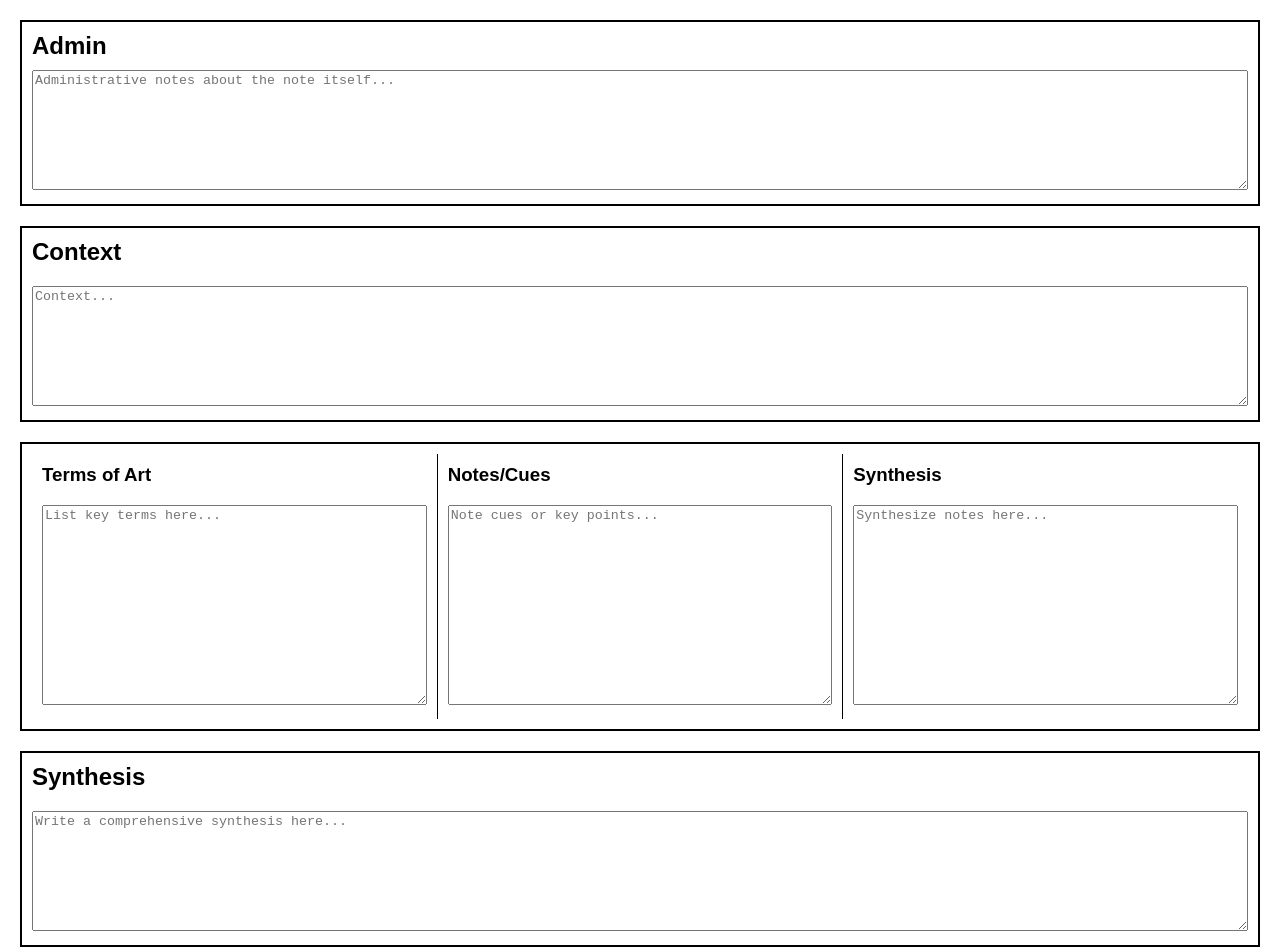
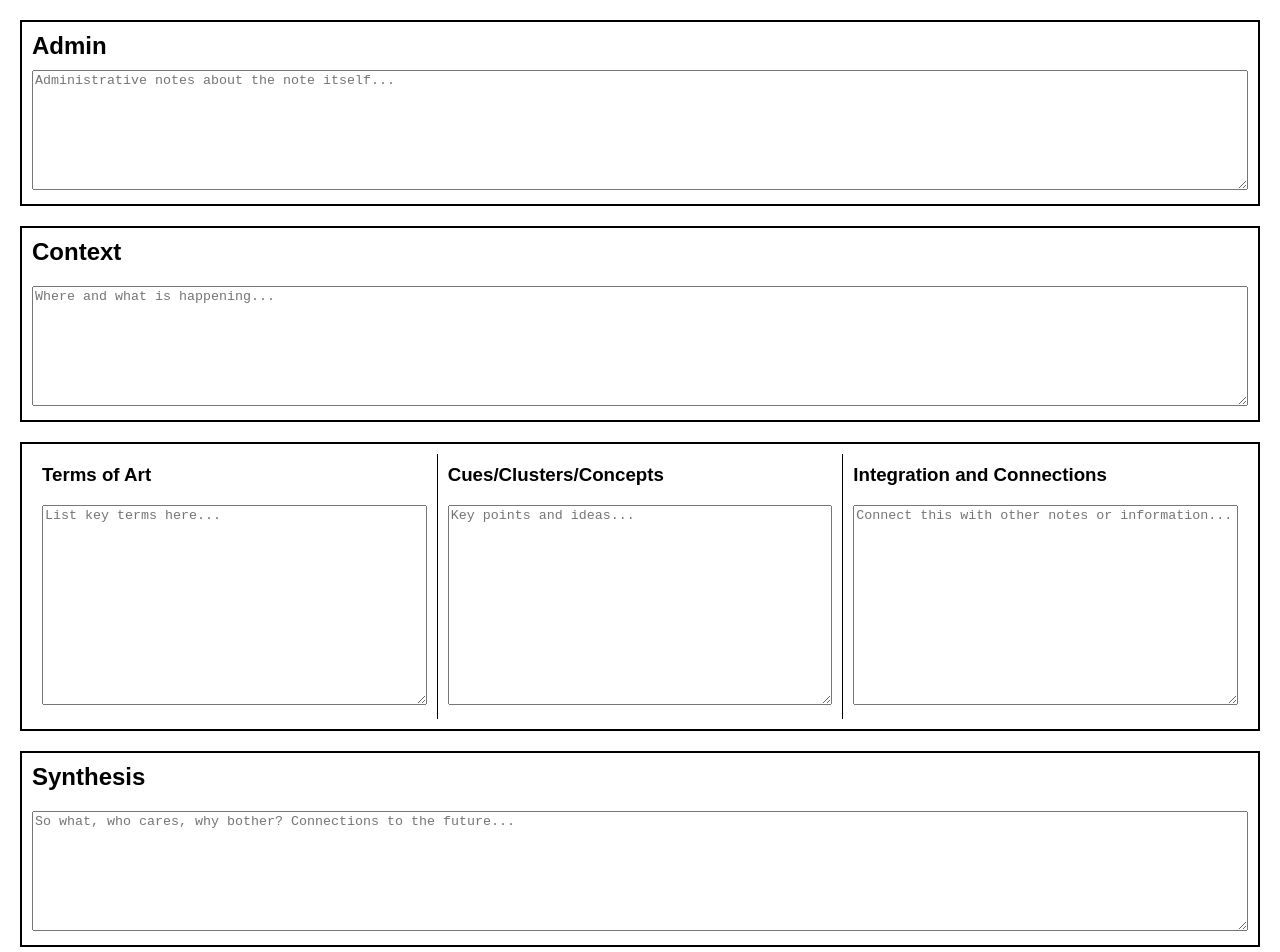
Before and after one commit to XJabor/Cornell-Notes, a plain HTML site: page index.html in a window 1280 px wide. Shown: the top 952 px of the page. Drawn offline with nearby package versions, Linux system fonts and the light colour scheme.

Commit message:
Update index.html
Updated block titles and cues on how to use the blocks.

```diff
--- a/index.html
+++ b/index.html
@@ -93,10 +93,10 @@
         <!-- Context Section (Second Row) -->
         <div class="section context-section">
             <h2>Context</h2>
-            <textarea placeholder="Context..."></textarea>
+            <textarea placeholder="Where and what is happening..."></textarea>
         </div>
 
-        <!-- Terms of Art / Notes/Cues / Synthesis (Third Row) -->
+        <!-- Terms of Art / Cues/Clusters/Concepts / Integrations/Connections (Third Row) -->
         <div class="section row-three">
             <div class="row">
                 <div class="column terms-section">
@@ -104,12 +104,12 @@
                     <textarea placeholder="List key terms here..."></textarea>
                 </div>
                 <div class="column notes-section">
-                    <h3>Notes/Cues</h3>
-                    <textarea placeholder="Note cues or key points..."></textarea>
+                    <h3>Cues/Clusters/Concepts</h3>
+                    <textarea placeholder="Key points and ideas..."></textarea>
                 </div>
                 <div class="column col-synthesis-section">
-                    <h3>Synthesis</h3>
-                    <textarea placeholder="Synthesize notes here..."></textarea>
+                    <h3>Integration and Connections</h3>
+                    <textarea placeholder="Connect this with other notes or information..."></textarea>
                 </div>
             </div>
         </div>
@@ -117,7 +117,7 @@
         <!-- Synthesis Box (Fourth Row) -->
         <div class="section synthesis-section">
             <h2>Synthesis</h2>
-            <textarea placeholder="Write a comprehensive synthesis here..."></textarea>
+            <textarea placeholder="So what, who cares, why bother? Connections to the future..."></textarea>
         </div>
 
         <!-- Further Research (Final Row) -->
```
